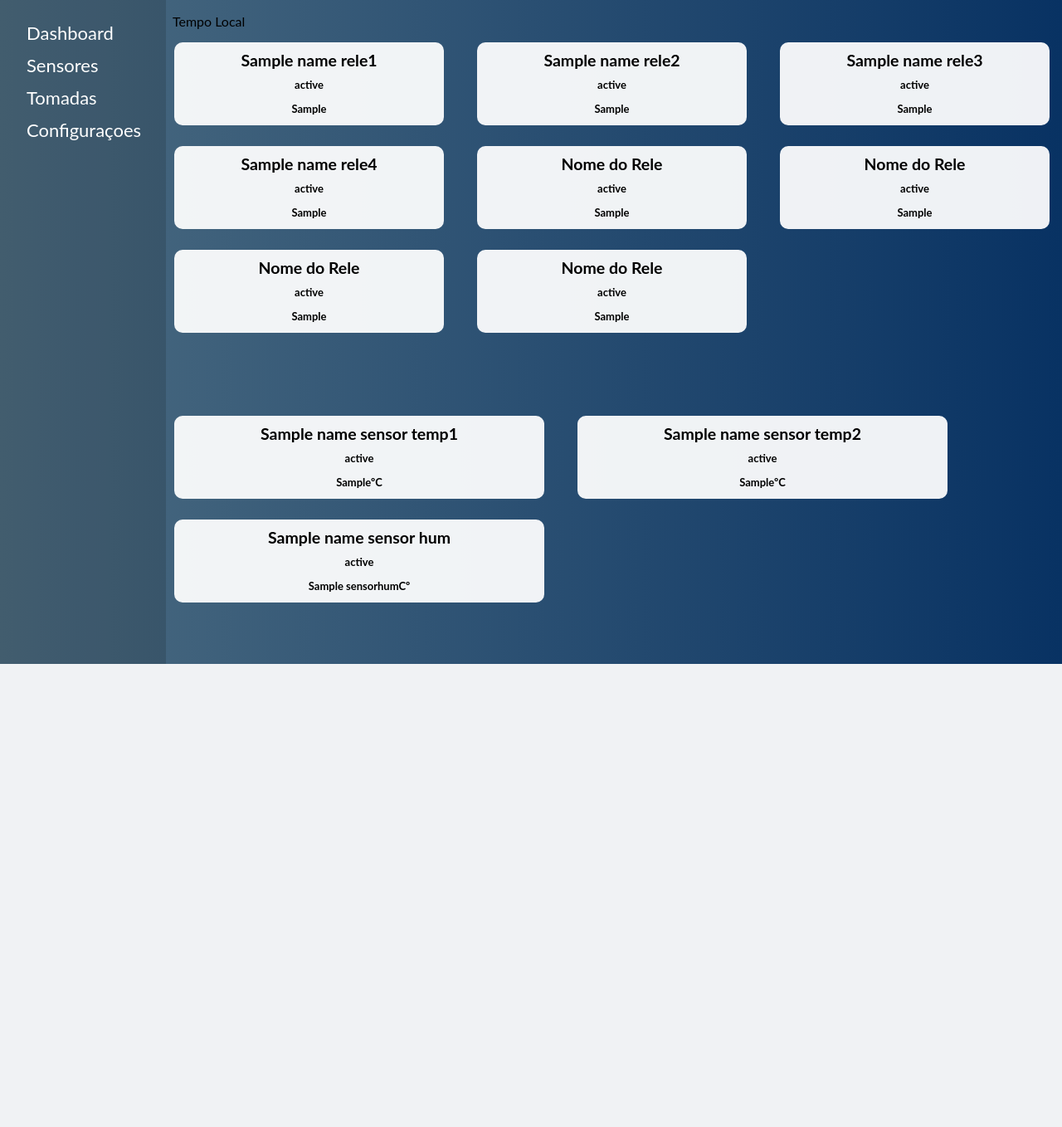
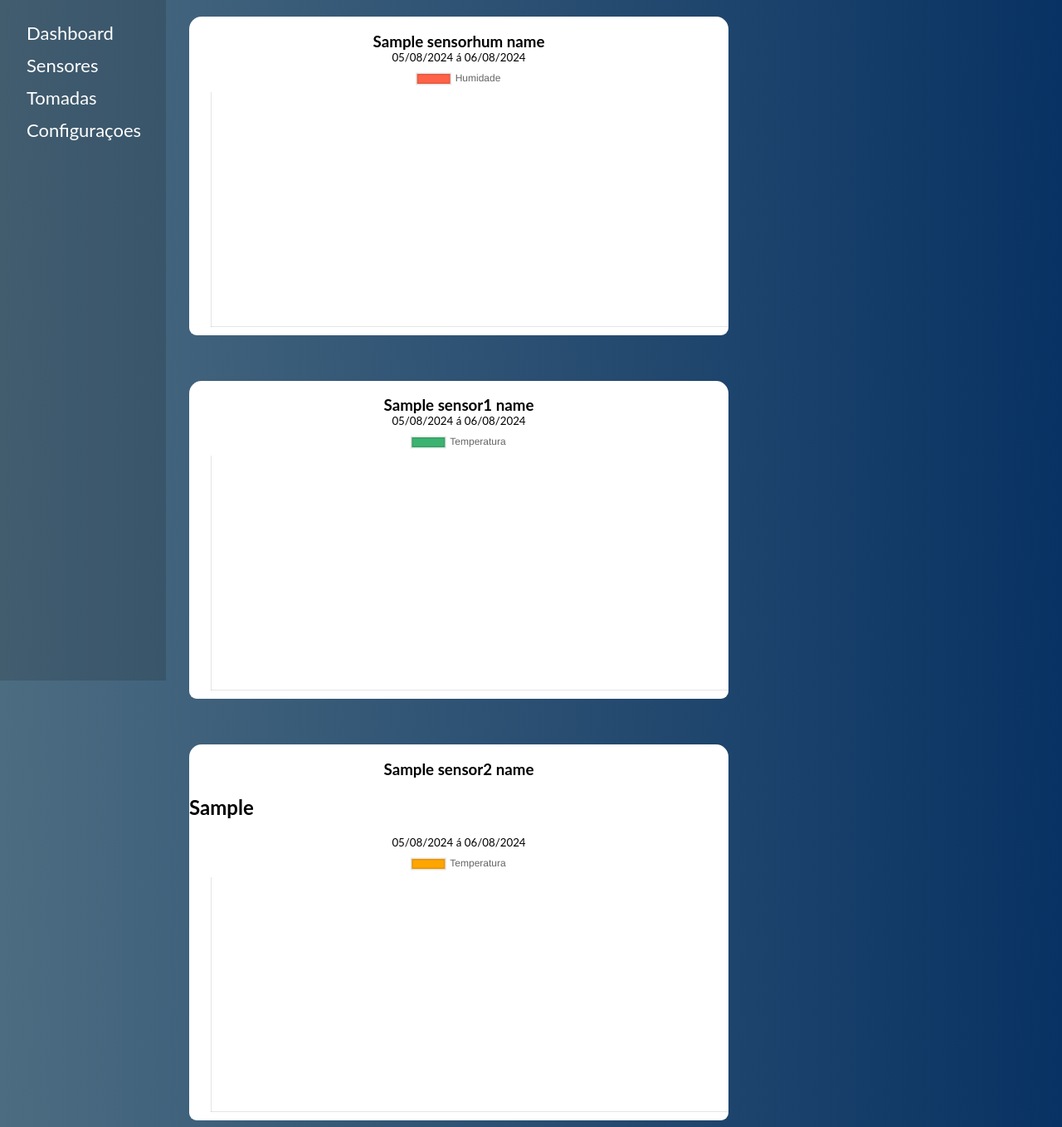
Before and after one commit to JeanOrdalio/AquaHub, a Flask app: template templates/dashboard.html in a window 1280 px wide. Shown: the whole page at 83% size. Before the commit the page ends 800 px from the top, so only its background shows below. Run offline with Flask 3, Linux system fonts and the light colour scheme; the template is opened without the code that fills it: most values are stand-ins (such as "Sample title", 1, 10 or a date in 2020).

Commit message:
Modelando a pagina de Dashboard
Modelando a pagina de Dashboard, utilizando os gráficos, a a alimentação dos gráficos é feita através da api do home home assistant

```diff
--- a/controllers/controllers.py
+++ b/controllers/controllers.py
@@ -49,7 +49,7 @@
 
         df['last_updated'] = df['last_updated'].dt.tz_convert('America/Sao_Paulo')
         df['Data'] = df['last_updated'].dt.strftime(('%Y-%m-%d'))
-        df['Hora'] = df['last_updated'].dt.strftime(('%H:%M:%S'))
+        df['Hora'] = df['last_updated'].dt.strftime(('%H:%M'))
         df['Estado'] = df['state']
         df = df = df[df['state'] != 'unavailable']
         df = df = df[df['state'] != 'unknown']
--- a/static/css/dashboard.css
+++ b/static/css/dashboard.css
@@ -1,7 +1,9 @@
+
 
 body {
   font-family: "Lato", sans-serif;
   background-image: linear-gradient(to right, #4c6c81, #083263);
+
 
 }
 
@@ -31,7 +33,13 @@
 }
 
 .main{
-  margin-left: 200px;
+  margin-top: 20px;
+  margin-left: 220px;
+  display: flex;
+  column-gap:55px;
+  flex-wrap: wrap;
+  row-gap: 55px;
+
 
 
 
@@ -101,3 +109,95 @@
   column-gap: 50%;
 
 }
+
+.chart_sensorhum{
+  border-radius: 9px;
+  background-color: rgb(255, 255, 255);
+  width: 650px;
+  height: 750px;
+
+}
+.sensorhum_name{
+  background-color: rgb(255, 255, 255);
+  border-radius: 15px;
+  justify-content: center;
+  align-items: center;
+
+}
+.sensorhum_name h3{
+  display: flex;
+  justify-content: center;
+  align-items: center;
+  margin-bottom: 0;
+}
+
+.sensorhum_name p{
+  margin-top: 0%;
+  font-size: smaller;
+  display: flex;
+  justify-content: center;
+  align-items: center;
+  margin-bottom: 2px;
+}
+
+
+.chart_sensor1{
+  border-radius: 9px;
+  background-color: rgb(255, 255, 255);
+  width: 650px;
+  height: 750px;
+
+}
+.sensor1_name{
+  background-color: rgb(255, 255, 255);
+  border-radius: 15px;
+  justify-content: center;
+  align-items: center;
+
+}
+.sensor1_name h3{
+  display: flex;
+  justify-content: center;
+  align-items: center;
+  margin-bottom: 0;
+}
+
+.sensor1_name p{
+  margin-top: 0%;
+  font-size: smaller;
+  display: flex;
+
+  justify-content: center;
+  align-items: center;
+  margin-bottom: 2px;
+}
+
+.chart_sensor2{
+  border-radius: 9px;
+  background-color: rgb(255, 255, 255);
+  width: 650px;
+  height: 750px;
+
+}
+.sensor2_name{
+  background-color: rgb(255, 255, 255);
+  border-radius: 15px;
+  justify-content: center;
+  align-items: center;
+
+}
+.sensor2_name h3{
+  display: flex;
+  justify-content: center;
+  align-items: center;
+  margin-bottom: 0;
+}
+
+.sensor2_name p{
+  margin-top: 0%;
+  font-size: smaller;
+  display: flex;
+  justify-content: center;
+  align-items: center;
+  margin-bottom: 2px;
+}
--- a/templates/configs.html
+++ b/templates/configs.html
@@ -4,6 +4,7 @@
 <meta name="viewport" content="width=device-width, initial-scale=1">
 
   <link rel="stylesheet" type="text/css" href="{{ url_for('static', filename='css/configs.css')}}">
+
 </head>
 <body>
 
--- a/templates/dashboard.html
+++ b/templates/dashboard.html
@@ -4,6 +4,7 @@
     <meta name="viewport" content="width=device-width, initial-scale=1">
 
     <link rel="stylesheet" type="text/css" href="{{ url_for('static', filename='css/dashboard.css')}}">
+    <script src="https://cdn.jsdelivr.net/npm/chart.js"></script>
   </head>
   <body>
 
@@ -15,79 +16,127 @@
     <a href="{{url_for('logout')}}"style="margin-top: 650px;"> Sair</a>
 
   </div>
+
     <main class ="main">
+      <div class ="sensorhum_name">
+        <h3 >{{sensorhum_name}}</h3>
+        <p> 05/08/2024 á 06/08/2024</p>
+        <canvas id="Sensorhum" class= "chart_sensorhum"></canvas>
+      </div>
+      <div class ="sensor1_name">
+        <h3 >{{sensor1_name}}</h3>
+        <p> 05/08/2024 á 06/08/2024</p>
+        <canvas id="Sensor1" class= "chart_sensor1"></canvas>
+      </div>
+      <div class ="sensor2_name">
+
+          <h3 >{{sensor2_name}}</h3>
+          <h2>{{sensor2}}</h2>
+          <p> 05/08/2024 á 06/08/2024</p>
+
+        <canvas id="Sensor2" class= "chart_sensor2"></canvas>
+      </div>
       <div>
-    <p>Tempo Local</p>
-  </div>
-  <div class ="reles">
-    <div class="rele">
-      <h2 class="nome_rele">{{name_rele1}}</h2>
-      <p class="status_rele">{{status}}</p>
-      <p class="status">{{rele1}}</p>
+        <script>
+          const sensorhum_json = JSON.parse('{{ sensorhum_json|tojson|safe}}');
+          const labels_hum = sensorhum_json.map(item => item.Hora);
+          const estado_hum = sensorhum_json.map(item => item.Estado);
+          const valormin_hum = Math.min(...estado_hum);
+          const valormax_hum = Math.max(...estado_hum);
+          const Sensorhum = document.getElementById('Sensorhum');
+
+          new Chart(Sensorhum, {
+            type: 'line',
+            data: {
+              labels: labels_hum,
+              datasets: [{
+                label: 'Humidade',
+                data: estado_hum,
+                borderWidth: 3,
+                fill: true,
+                tension: 0.5,
+                backgroundColor:'rgb(255, 99, 71)',
+              }]
+            },
+            options: {
+              scales: {
+                y: {
+                  min:valormin_hum,
+                  max:valormax_hum,
+                }
+              }
+            }
+          });
+        </script>
 
       </div>
-    <div class="rele">
-      <h2 class="nome_rele">{{name_rele2}}</h2>
-       <p class="status_rele">{{status}}</p>
-       <p class="status">{{rele1}}</p>
+      <div>
+        <script>
+          const sensor1_json = JSON.parse('{{ sensor1_json|tojson|safe}}');
+          const labels_1 = sensor1_json.map(item => item.Hora);
+          const estado_1 = sensor1_json.map(item => item.Estado);
+          const valormin_1 = Math.min(...estado_1);
+          const valormax_1 = Math.max(...estado_1);
+          const Sensor1 = document.getElementById('Sensor1');
+
+          new Chart(Sensor1, {
+            type: 'line',
+            data: {
+              labels: labels_1,
+              datasets: [{
+                label: 'Temperatura',
+                data: estado_1,
+                borderWidth: 3,
+                fill: true,
+                tension: 0.5,
+                backgroundColor:'rgb(60, 179, 113)',
+              }]
+            },
+            options: {
+              scales: {
+                y: {
+                  min:valormin_1,
+                  max:valormax_1,
+                }
+              }
+            }
+          });
+        </script>
       </div>
-    <div class="rele">
-      <h2 class="nome_rele">{{name_rele3}}</h2>
-      <p class="status_rele">{{status}}</p>
-      <p class="status">{{rele1}}</p>
-    </div>
-    <div class="rele">
-      <h2 class="nome_rele">{{name_rele4}}</h2>
-       <p class="status_rele">{{status}}</p>
-       <p class="status">{{rele1}}</p>
-    </div>
-    <div class="rele">
-       <h2 class="nome_rele">Nome do Rele </h2>
-       <p class="status_rele">{{status}}</p>
-       <p class="status">{{rele1}}</p>
-    </div>
-    <div class="rele">
-       <h2 class="nome_rele">Nome do Rele </h2>
-       <p class="status_rele">{{status}}</p>
-       <p class="status">{{rele1}}</p>
-    </div>
-    <div class="rele">
-       <h2 class="nome_rele">Nome do Rele </h2>
-       <p  class="status_rele">{{status}}</p>
-       <p class="status">{{rele1}}</p>
-    </div>
-    <div class="rele">
-       <h2 class="nome_rele">Nome do Rele </h2>
-       <p class="status_rele">{{status}}</p>
-       <p class="status">{{rele1}}</p>
-    </div>
+      <div>
+        <script>
+          const sensor2_json = JSON.parse('{{ sensor2_json|tojson|safe}}');
+          const labels_2 = sensor2_json.map(item => item.Hora);
+          const estado_2 = sensor2_json.map(item => item.Estado);
+          const valormin_2 = Math.min(...estado_2);
+          const valormax_2 = Math.max(...estado_2);
+          const Sensor2 = document.getElementById('Sensor2');
 
+          new Chart(Sensor2, {
+            type: 'line',
+            data: {
+              labels: labels_2,
+              datasets: [{
+                label: 'Temperatura',
+                data: estado_2,
+                borderWidth: 3,
+                fill: true,
+                tension: 0.5,
+                backgroundColor:'rgb(255, 165, 0)',
+              }]
+            },
+            options: {
+              scales: {
+                y: {
+                  min:valormin_2,
+                  max:valormax_2,
+                }
+              }
+            }
+          });
+        </script>
 
       </div>
-  </div>
-  <div class ="sensores">
-    <div class="sensor">
-      <h2 class="nome_rele">{{name_sensor_temp1 }}</h2>
-      <p class="status_rele">{{status}}</p>
-       <p class="status">{{sensor01}}ºC</p>
-    </div>
-    <div class="sensor">
-      <h2 class="nome_rele">{{name_sensor_temp2 }}</h2>
-      <p class="status_rele">{{status}}</p>
-      <p class="status">{{sensor02}}ºC</p>
-    </div>
-    <div class="sensor">
-      <h2 class="nome_rele">{{name_sensor_hum }}</h2>
-      <p class="status_rele">{{status}}</p>
-      <p class="status">{{sensorhum}}Cº</p>
-    </div>
-    </div>
-  </div>
-
-
-
     </main>
-
-
   </body>
 </html>
```
Also changed, not shown: controllers/default.py (+28 -21 lines), templates/texte.txt (+48 -0 lines), instance/users.db. Lines whose indentation alone changed are shown as unchanged.
